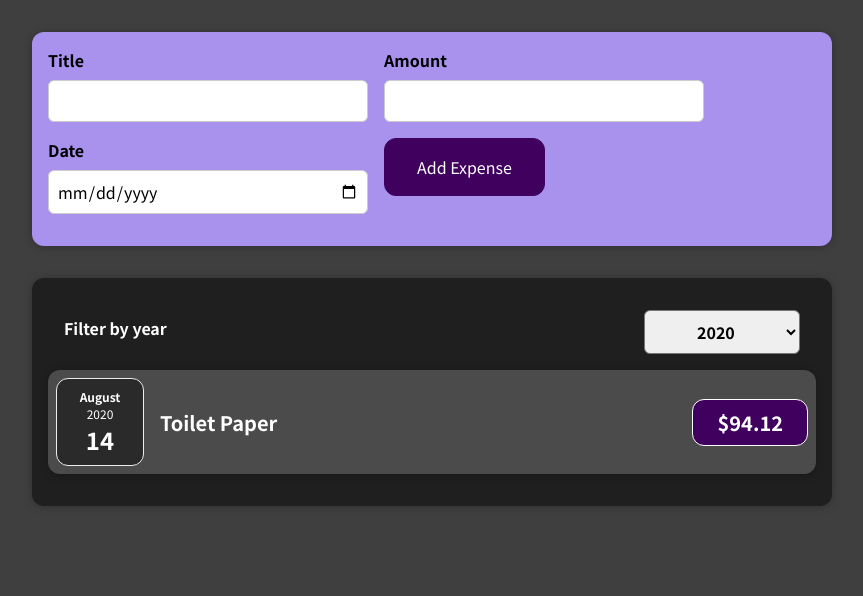
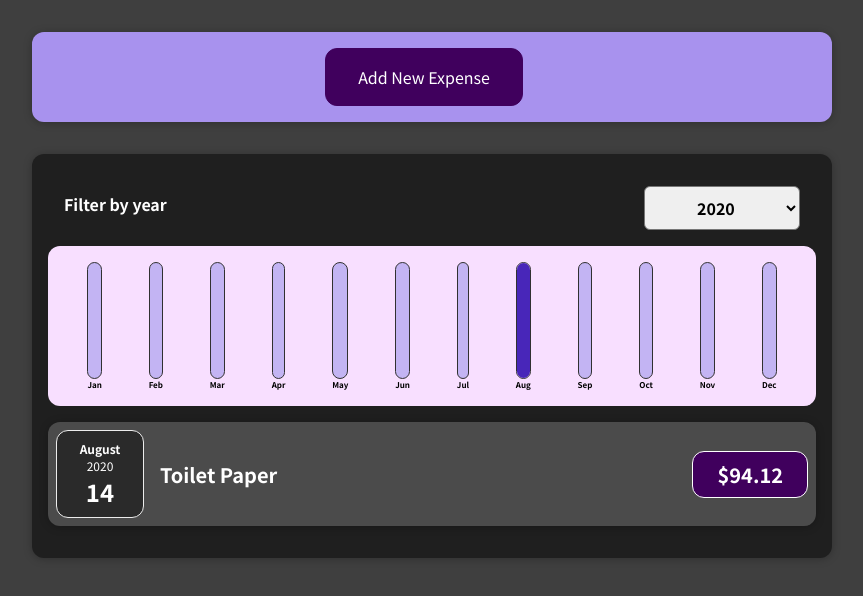
Before and after one commit to wrchipman/react-complete-guide, a React (Create React App) app: page / in a window 1280 px wide. Shown: the top 596 px of the page, without its empty margins (208-1071 px from the left). Built offline with nearby package versions, Linux system fonts and the light colour scheme.

Commit message:
completed app

```diff
--- /dev/null
+++ b/src/components/Chart/Chart.css
@@ -0,0 +1,9 @@
+.chart {
+  padding: 1rem;
+  border-radius: 12px;
+  background-color: #f8dfff;
+  text-align: center;
+  display: flex;
+  justify-content: space-around;
+  height: 10rem;
+}
--- /dev/null
+++ b/src/components/Chart/Chart.js
@@ -0,0 +1,23 @@
+import React from "react";
+import "./Chart.css";
+import ChartBar from "./ChartBar";
+
+const Chart = (props) => {
+  const dataPointValues = props.dataPoints.map((dataPoint) => dataPoint.value);
+  const totalMaximum = Math.max(...dataPointValues);
+
+  return (
+    <div className="chart">
+      {props.dataPoints.map((dataPoint) => (
+        <ChartBar
+          key={dataPoint.label}
+          value={dataPoint.value}
+          maxValue={totalMaximum}
+          label={dataPoint.label}
+        />
+      ))}
+    </div>
+  );
+};
+
+export default Chart;
--- /dev/null
+++ b/src/components/Chart/ChartBar.css
@@ -0,0 +1,30 @@
+.chart-bar {
+  height: 100%;
+  display: flex;
+  flex-direction: column;
+  align-items: center;
+}
+
+.chart-bar__inner {
+  height: 100%;
+  width: 100%;
+  border: 1px solid #313131;
+  border-radius: 12px;
+  background-color: #c3b4f3;
+  overflow: hidden;
+  display: flex;
+  flex-direction: column;
+  justify-content: flex-end;
+}
+
+.chart-bar__fill {
+  background-color: #4826b9;
+  width: 100%;
+  transition: all 0.3s ease-out;
+}
+
+.chart-bar__label {
+  font-weight: bold;
+  font-size: 0.5rem;
+  text-align: center;
+}
--- /dev/null
+++ b/src/components/Chart/ChartBar.js
@@ -0,0 +1,24 @@
+import React from "react";
+import "./ChartBar.css";
+
+const ChartBar = (props) => {
+  let barFillHeight = "0%";
+
+  if (props.maxValue > 0) {
+    barFillHeight = Math.round((props.value / props.maxValue) * 100) + "%";
+  }
+
+  return (
+    <div className="chart-bar">
+      <div className="chart-bar__inner">
+        <div
+          className="chart-bar__fill"
+          style={{ height: barFillHeight }}
+        ></div>
+      </div>
+      <div className="chart-bar__label">{props.label}</div>
+    </div>
+  );
+};
+
+export default ChartBar;
--- a/src/components/Expenses/Expenses.js
+++ b/src/components/Expenses/Expenses.js
@@ -3,6 +3,7 @@
 import ExpensesList from "./ExpensesList";
 import Card from "../UI/Card";
 import ExpensesFilter from "../ExpensesFilter/ExpensesFilter";
+import ExpensesChart from "./ExpensesChart";
 
 const Expenses = (props) => {
   const [filteredYear, setFilteredYear] = useState("2020");
@@ -21,6 +22,7 @@
           selected={filteredYear}
           onChangeFilter={filterChangeHandler}
         />
+        <ExpensesChart expenses={filteredExpenses} />
         <ExpensesList items={filteredExpenses} />
       </Card>
     </div>
--- /dev/null
+++ b/src/components/Expenses/ExpensesChart.js
@@ -0,0 +1,63 @@
+import React from "react";
+
+import Chart from "../Chart/Chart";
+
+const ExpensesChart = (props) => {
+  const chartDataPoints = [
+    {
+      label: "Jan",
+      value: 0,
+    },
+    {
+      label: "Feb",
+      value: 0,
+    },
+    {
+      label: "Mar",
+      value: 0,
+    },
+    {
+      label: "Apr",
+      value: 0,
+    },
+    {
+      label: "May",
+      value: 0,
+    },
+    {
+      label: "Jun",
+      value: 0,
+    },
+    {
+      label: "Jul",
+      value: 0,
+    },
+    {
+      label: "Aug",
+      value: 0,
+    },
+    {
+      label: "Sep",
+      value: 0,
+    },
+    {
+      label: "Oct",
+      value: 0,
+    },
+    {
+      label: "Nov",
+      value: 0,
+    },
+    {
+      label: "Dec",
+      value: 0,
+    },
+  ];
+  for (const expense of props.expenses) {
+    const expenseMonth = expense.date.getMonth();
+    chartDataPoints[expenseMonth].value += expense.amount;
+  }
+  return <Chart dataPoints={chartDataPoints} />;
+};
+
+export default ExpensesChart;
--- a/src/components/NewExpense/ExpenseForm.js
+++ b/src/components/NewExpense/ExpenseForm.js
@@ -23,7 +23,7 @@
 
     const expenseData = {
       title: enteredTitle,
-      amount: enteredAmount,
+      amount: +enteredAmount,
       date: new Date(enteredDate),
     };
 
@@ -66,6 +66,9 @@
         </div>
         <div className="new-expense__actions">
           <button type="submit">Add Expense</button>
+          <button type="button" onClick={props.onCancel}>
+            Cancel
+          </button>
         </div>
       </div>
     </form>
--- a/src/components/NewExpense/NewExpense.js
+++ b/src/components/NewExpense/NewExpense.js
@@ -1,19 +1,36 @@
-import React from "react";
+import React, { useState } from "react";
 import ExpenseForm from "./ExpenseForm";
 import "./NewExpense.css";
 
 const NewExpense = (props) => {
+  const [isEditing, setIsEditing] = useState(false);
+
   const saveExpenseDataHandler = (enteredExpenseData) => {
     const expenseData = {
       ...enteredExpenseData,
       id: Math.random().toString(),
     };
     props.onAddExpense(expenseData);
+    setIsEditing(false);
+  };
+  const startEditingHandler = () => {
+    setIsEditing(true);
+  };
+  const stopEditingHandler = () => {
+    setIsEditing(false);
   };
 
   return (
     <div className="new-expense">
-      <ExpenseForm onSaveExpenseData={saveExpenseDataHandler} />
+      {!isEditing && (
+        <button onClick={startEditingHandler}>Add New Expense</button>
+      )}
+      {isEditing && (
+        <ExpenseForm
+          onSaveExpenseData={saveExpenseDataHandler}
+          onCancel={stopEditingHandler}
+        />
+      )}
     </div>
   );
 };
```
Also changed, not shown: 1 other file (tests, documents, lock files or other folders).
